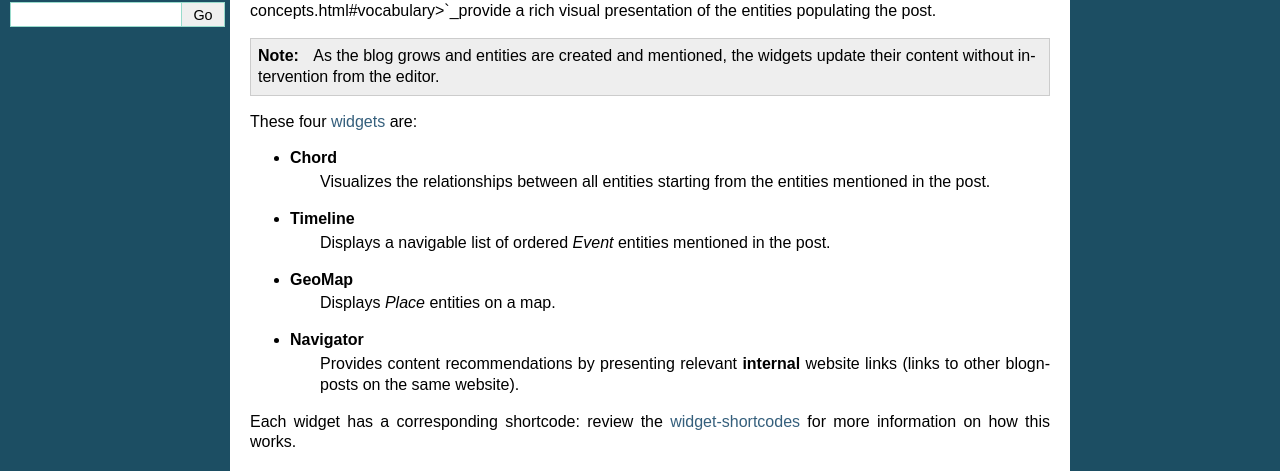
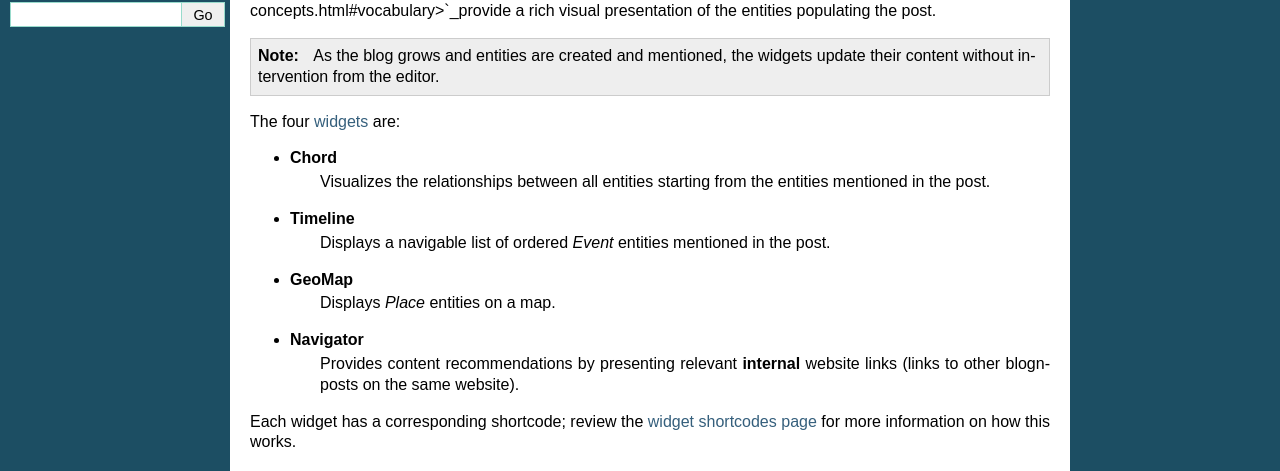
Before and after one commit to insideout10/wordlift-docs, a Sphinx documentation site: the page built from docs/analysis.rst, in a window 1280 px wide and 900 px high. Shown: the part 426-897 px from the top of the window. Built offline with Sphinx 7.4.7, drawn with Linux system fonts in a browser that asks for light colours.

Commit message:
update analysis

```diff
--- a/docs/analysis.rst
+++ b/docs/analysis.rst
@@ -18,7 +18,7 @@ The menu lets you add four different `widgets <key-concepts.html#vocabulary>`_ t
 .. note::
 	As the blog grows and entities are created and mentioned, the widgets update their content without intervention from the editor.
 
-These four `widgets <key-concepts.html#vocabulary>`_ are:
+The four `widgets <key-concepts.html#vocabulary>`_ are:
 
 * **Chord**
 		|	Visualizes the relationships between all entities starting from the entities mentioned in the post.
@@ -32,7 +32,7 @@ These four `widgets <key-concepts.html#vocabulary>`_ are:
 * **Navigator**
 		|	Provides content recommendations by presenting relevant **internal** website links (links to other blognposts on the same website).
 
-Each widget has a corresponding shortcode: review the `widget-shortcodes <shortcodes.html#widget-shortcodes>`_ for more information on how this works.
+Each widget has a corresponding shortcode; review the `widget shortcodes page <shortcodes.html#widget-shortcodes>`_ for more information on how this works.
 
 
 Analysing the text
```
